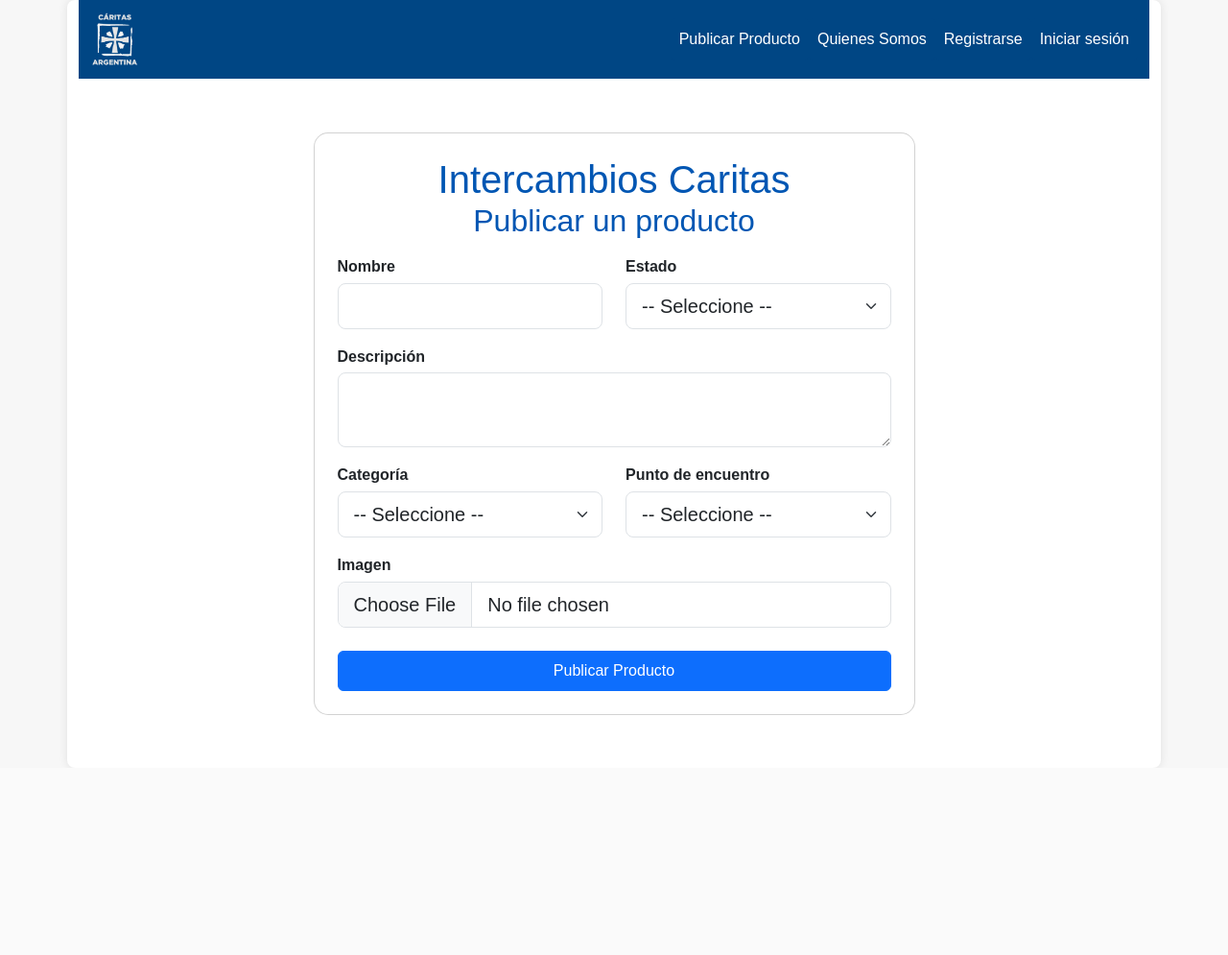
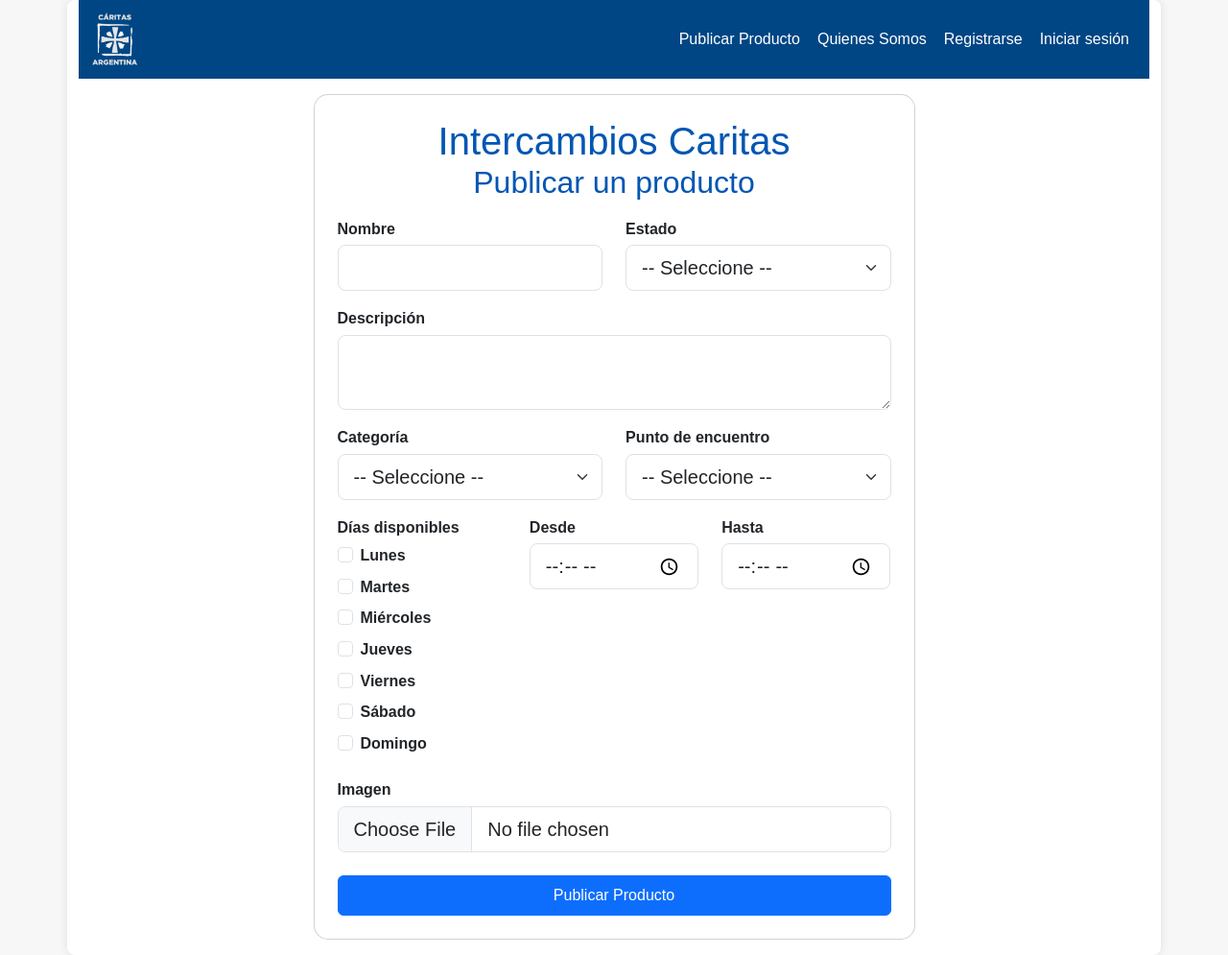
Before and after one commit to fvenegasn/IS2-Web-de-Intercambios, a Django app: page /crear_publicacion in a window 1280 px wide. Shown: the whole page at 96% size. Before the commit the page ends 793 px from the top, so only its background shows below. Run offline with Django 5.2, Linux system fonts and the light colour scheme; data comes from the database, SQL or seed files in the repository; both versions use the stored data as it was after the commit.

Commit message:
Mejora de 'crear publicacion', agrega dias y franja horaria a seleccionar

```diff
--- a/intercambios_caritas/forms.py
+++ b/intercambios_caritas/forms.py
@@ -2,6 +2,40 @@ from django import forms
 from .models import Publicacion
 
 class PublicacionForm(forms.ModelForm):
+    dias_convenientes = forms.MultipleChoiceField(
+        choices=Publicacion.DIAS_SEMANA,
+        widget=forms.CheckboxSelectMultiple,
+        required=False
+    )
+    franja_horaria_inicio = forms.TimeField(
+        widget=forms.TimeInput(format='%H:%M', attrs={'placeholder': 'HH:MM'}),
+        required=False,
+        label='Franja horaria inicio'
+    )
+    franja_horaria_fin = forms.TimeField(
+        widget=forms.TimeInput(format='%H:%M', attrs={'placeholder': 'HH:MM'}),
+        required=False,
+        label='Franja horaria fin'
+    )
+
     class Meta:
         model = Publicacion
-        fields = ['nombre', 'categoria', 'descripcion', 'imagen', 'estado', 'punto_encuentro']
+        fields = ['nombre', 'descripcion', 'imagen', 'categoria', 'estado', 'punto_encuentro', 'dias_convenientes', 'franja_horaria_inicio', 'franja_horaria_fin']
+        widgets = {
+            'dias_convenientes': forms.CheckboxSelectMultiple,
+            'franja_horaria_inicio': forms.TimeInput(format='%H:%M'),
+            'franja_horaria_fin': forms.TimeInput(format='%H:%M'),
+        }
+
+    def clean(self):
+        cleaned_data = super().clean()
+        franja_horaria_inicio = cleaned_data.get("franja_horaria_inicio")
+        franja_horaria_fin = cleaned_data.get("franja_horaria_fin")
+
+        if franja_horaria_inicio and franja_horaria_fin:
+            if franja_horaria_inicio >= franja_horaria_fin:
+                raise forms.ValidationError("La hora de inicio debe ser antes que la hora de finalización.")
+        elif franja_horaria_inicio or franja_horaria_fin:
+            raise forms.ValidationError("Debe especificar tanto la hora de inicio como la de finalización.")
+
+        return cleaned_data
--- a/intercambios_caritas/models.py
+++ b/intercambios_caritas/models.py
@@ -1,5 +1,8 @@
+import re
 from django.db import models
 from django.contrib.auth.models import AbstractUser
+from django.forms import ValidationError
+from multiselectfield import MultiSelectField
 
 # Create your models here.
 # aca iria el back ¿
@@ -34,10 +37,6 @@ def get_default_user():
 
 
 class Publicacion(models.Model):
-    """ opciones validas que se pueden elegir en el formulario de publicacion
-    de ser necesario estas listas podrian ser otra tabla en la base de datos
-    para que el usuario modifique las opciones"""
-
     PUNTOS_ENC = [
         ('Negociable', 'Negociable'),
         ('La Plata', 'La Plata'),
@@ -56,19 +55,39 @@ class Publicacion(models.Model):
         ('Usado', 'Usado'),
         ('Nuevo', 'Nuevo'),
     ]
+    DIAS_SEMANA = [
+        ('Lunes', 'Lunes'),
+        ('Martes', 'Martes'),
+        ('Miércoles', 'Miércoles'),
+        ('Jueves', 'Jueves'),
+        ('Viernes', 'Viernes'),
+        ('Sábado', 'Sábado'),
+        ('Domingo', 'Domingo'),
+    ]
 
     nombre = models.CharField(max_length=50, blank=False, null=False)
-    descripcion = models.CharField(
-        max_length=280, blank=True, null=False, default="Sin descripción")
+    descripcion = models.CharField(max_length=280, blank=True, null=False, default="Sin descripción")
     imagen = models.ImageField()
-    categoria = models.CharField(
-        max_length=50, blank=False, null=False, choices=CATEGORIAS, default="Otros")
-    estado = models.CharField(
-        max_length=50, blank=False, null=False, choices=ESTADOS, default=ESTADOS[0][0])
-    punto_encuentro = models.CharField(
-        max_length=50, blank=False, null=False, choices=PUNTOS_ENC, default=PUNTOS_ENC[0][0])
-    usuario = models.ForeignKey(
-        Usuario, on_delete=models.CASCADE, default=get_default_user)
+    categoria = models.CharField(max_length=50, blank=False, null=False, choices=CATEGORIAS, default="Otros")
+    estado = models.CharField(max_length=50, blank=False, null=False, choices=ESTADOS, default=ESTADOS[0][0])
+    punto_encuentro = models.CharField(max_length=50, blank=False, null=False, choices=PUNTOS_ENC, default=PUNTOS_ENC[0][0])
+    dias_convenientes = MultiSelectField(choices=DIAS_SEMANA, blank=True, max_length=100)
+    franja_horaria = models.CharField(max_length=50, blank=True, null=True)
+    usuario = models.ForeignKey(Usuario, on_delete=models.CASCADE, default=get_default_user)
+
+    FRANJA_HORARIA_REGEX = r'^entre las (\d{2}):(\d{2}) y las (\d{2}):(\d{2})$'
+
+    def clean(self):
+        super().clean()
+        if self.franja_horaria:
+            match = re.match(self.FRANJA_HORARIA_REGEX, self.franja_horaria)
+            if not match:
+                raise ValidationError("El formato de la franja horaria debe ser 'entre las HH:MM y las HH:MM'.")
+            inicio_hora, inicio_minuto, fin_hora, fin_minuto = match.groups()
+            if int(inicio_hora) > int(fin_hora) or (int(inicio_hora) == int(fin_hora) and int(inicio_minuto) >= int(fin_minuto)):
+                raise ValidationError("La hora de inicio debe ser antes que la hora de finalización.")
+            if int(inicio_hora) < 0 or int(fin_hora) > 23 or int(inicio_minuto) < 0 or int(fin_minuto) > 59:
+                raise ValidationError("Las horas deben estar entre 00 y 23, y los minutos entre 00 y 59.")
 
     def __str__(self):
         return self.nombre
--- a/intercambios_caritas/views.py
+++ b/intercambios_caritas/views.py
@@ -129,7 +129,12 @@ def crear_publicacion(request):
         if form.is_valid():
             publicacion = form.save(commit=False)
             publicacion.usuario = request.user
+            inicio = form.cleaned_data.get('franja_horaria_inicio')
+            fin = form.cleaned_data.get('franja_horaria_fin')
+            if inicio and fin:
+                publicacion.franja_horaria = f"entre las {inicio.strftime('%H:%M')} y las {fin.strftime('%H:%M')}"
             publicacion.save()
+            print (publicacion)
             messages.success(request, "Publicación creada exitosamente!")
             return redirect('home')
         else:
--- a/templates/publicacion/crear_publicacion.html
+++ b/templates/publicacion/crear_publicacion.html
@@ -76,6 +76,35 @@
                             </div>
 
                             <div class="row">
+                                <div class="col-md-4 mb-3">
+                                    <div data-mdb-input-init class="form-outline">
+                                        <label class="form-label mb-1" for="dias_convenientes">Días disponibles</label>
+                                        <div id="dias_convenientes">
+                                            {% for value, display in form.fields.dias_convenientes.choices %}
+                                            <div class="form-check">
+                                                <input class="form-check-input" type="checkbox" value="{{ value }}" id="dias_convenientes_{{ forloop.counter0 }}" name="dias_convenientes">
+                                                <label class="form-check-label" for="dias_convenientes_{{ forloop.counter0 }}">{{ display }}</label>
+                                            </div>
+                                            {% endfor %}
+                                        </div>
+                                    </div>
+                                </div>
+                                <div class="col-md-4 mb-3">
+                                    <div data-mdb-input-init class="form-outline">
+                                        <label class="form-label mb-1" for="franja_horaria_inicio">Desde</label>
+                                        <input type="time" id="franja_horaria_inicio" name="franja_horaria_inicio" class="form-control form-control-lg" />
+                                    </div>
+                                </div>
+                                <div class="col-md-4 mb-3">
+                                    <div data-mdb-input-init class="form-outline">
+                                        <label class="form-label mb-1" for="franja_horaria_fin">Hasta</label>
+                                        <input type="time" id="franja_horaria_fin" name="franja_horaria_fin" class="form-control form-control-lg" />
+                                    </div>
+                                </div>
+                            </div>
+
+
+                            <div class="row">
                                 <div class="mb-3">
                                     <div data-mdb-input-init class="form-outline">
                                         <label class="form-label mb-1" for="imagen">Imagen</label>
```
Also changed, not shown: db.sqlite3, intercambios_caritas/migrations/0015_alter_publicacion_estado.py (added), intercambios_caritas/migrations/0016_publicacion_dias_convenientes_and_more.py (added), media/bokeee.jpg (added).
